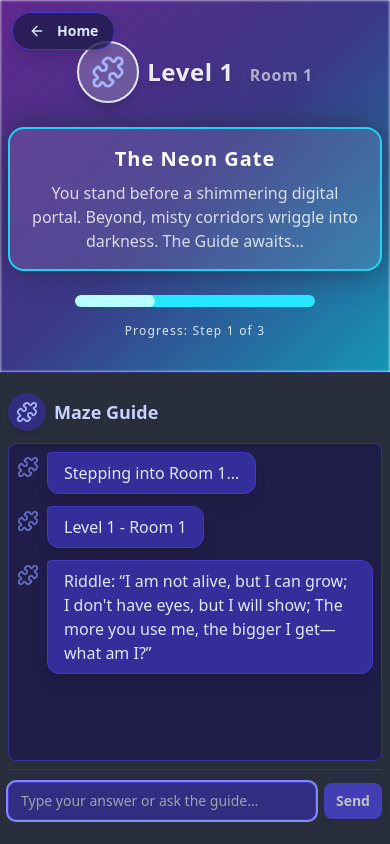
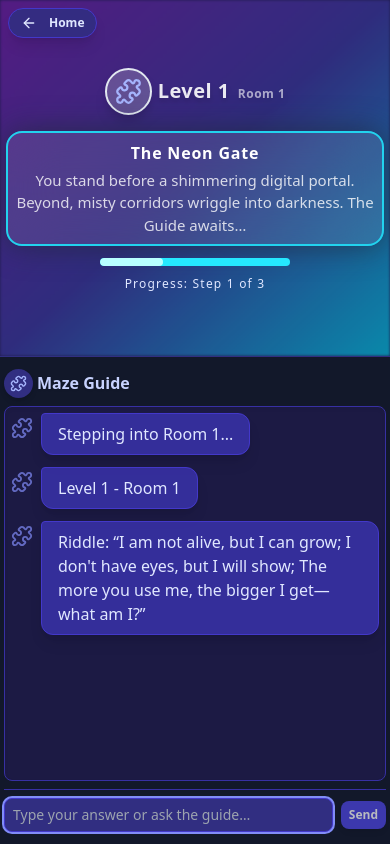
Before and after one commit to Manasi1197/endless-maze, a React (Vite) app: page /play in a window 390 px wide. Built offline with nearby package versions, Linux system fonts and the light colour scheme.

Commit message:
Fix: Address no changes issue
The previous commit added mobile responsiveness to the game screen, but the user reported that no changes occurred. This commit addresses the issue by reviewing the code and ensuring the changes are correctly implemented.

```diff
--- a/src/components/MazeChat.tsx
+++ b/src/components/MazeChat.tsx
@@ -31,13 +31,13 @@ const MazeChat = ({
   }, [chat, guideTyping]);
 
   return (
-    <div className="h-full flex flex-col pt-5 sm:pt-10 pb-6 sm:pb-8 px-2 sm:px-6">
+    <div className="h-full flex flex-col pt-3 sm:pt-8 pb-3 sm:pb-8 px-1 sm:px-6">
       {/* Chat header */}
-      <div className="flex items-center mb-3 sm:mb-4 select-none">
-        <span className="bg-indigo-900 text-indigo-300 p-2 rounded-full mr-2 sm:mr-3 shadow-md">
-          <Puzzle size={22} className="sm:size-[28px]" />
+      <div className="flex items-center mb-2 sm:mb-4 select-none">
+        <span className="bg-indigo-900 text-indigo-300 p-1.5 sm:p-2 rounded-full mr-1 sm:mr-3 shadow-md">
+          <Puzzle size={17} className="sm:size-[28px]" />
         </span>
-        <span className="font-semibold text-indigo-200 text-lg sm:text-xl drop-shadow-sm">
+        <span className="font-semibold text-indigo-200 text-base sm:text-xl drop-shadow-sm">
           Maze Guide
         </span>
       </div>
@@ -45,8 +45,8 @@ const MazeChat = ({
       <div
         ref={scrollRef}
         className={cn(
-          "flex-1 overflow-y-auto custom-scrollbar pb-2 transition-all",
-          "bg-indigo-950/80 rounded-lg p-2 sm:p-4 shadow-inner mb-2 sm:mb-3 border border-indigo-800"
+          "flex-1 overflow-y-auto custom-scrollbar pb-1.5 transition-all",
+          "bg-indigo-950/80 rounded-lg p-1.5 sm:p-4 shadow-inner mb-2 sm:mb-3 border border-indigo-800"
         )}
         style={{ minHeight: 0 }}
       >
@@ -58,7 +58,7 @@ const MazeChat = ({
           )
         )}
         {guideTyping && (
-          <div className="flex gap-2 items-center animate-fade-in mt-2 ml-2">
+          <div className="flex gap-2 items-center animate-fade-in mt-2 ml-1">
             <span className="animate-pulse w-2 h-2 bg-indigo-400 rounded-full"></span>
             <span className="w-2 h-2 bg-indigo-400 rounded-full opacity-60 animate-pulse"></span>
             <span className="w-2 h-2 bg-indigo-400 rounded-full opacity-40 animate-pulse"></span>
@@ -68,7 +68,7 @@ const MazeChat = ({
       </div>
       {/* Input */}
       <form
-        className="flex items-center gap-2 border-t border-indigo-800 pt-3 sm:pt-4"
+        className="flex items-center gap-2 border-t border-indigo-800 pt-2 sm:pt-4"
         onSubmit={e => {
           e.preventDefault();
           if (!userInput.trim()) return;
@@ -77,7 +77,7 @@ const MazeChat = ({
       >
         <input
           className={cn(
-            "w-full bg-indigo-900 text-indigo-100 border border-indigo-700 rounded-lg px-3 py-2 focus:outline-none focus:ring-2 focus:ring-indigo-400 transition disabled:opacity-60 text-sm sm:text-base",
+            "w-full bg-indigo-900 text-indigo-100 border border-indigo-700 rounded-lg px-2 py-1.5 sm:px-3 sm:py-2 focus:outline-none focus:ring-2 focus:ring-indigo-400 transition disabled:opacity-60 text-sm sm:text-base",
             isLoading && "opacity-60"
           )}
           type="text"
@@ -98,7 +98,7 @@ const MazeChat = ({
           disabled={isLoading || !userInput.trim()}
           type="submit"
           className={cn(
-            "px-3 py-2 sm:px-5 sm:py-2 bg-indigo-600 hover:bg-indigo-500 text-white font-bold rounded-lg shadow-md transition-all text-sm sm:text-base",
+            "px-2 py-1.5 sm:px-5 sm:py-2 bg-indigo-600 hover:bg-indigo-500 text-white font-bold rounded-lg shadow-md transition-all text-xs sm:text-base",
             (!userInput.trim() || isLoading) && "opacity-70 cursor-not-allowed"
           )}
         >
--- a/src/components/MazeGameLayout.tsx
+++ b/src/components/MazeGameLayout.tsx
@@ -10,17 +10,17 @@ const MazeGameLayout = () => {
   const navigate = useNavigate();
 
   return (
-    <div className="relative min-h-screen w-full grid grid-cols-1 md:grid-cols-2 gap-0">
+    <div className="relative min-h-screen w-full grid grid-cols-1 md:grid-cols-2 gap-0 bg-indigo-950">
       {/* Back to Home button */}
       <button
         type="button"
         onClick={() => navigate("/")}
-        className="absolute top-3 left-3 z-30 bg-indigo-950/80 hover:bg-indigo-950/95 border border-indigo-700 rounded-full flex items-center gap-2 px-4 py-2 text-sm font-semibold text-indigo-100 shadow-lg transition-all focus-visible:outline-none focus-visible:ring-2 focus-visible:ring-indigo-500"
+        className="absolute top-2 left-2 z-30 bg-indigo-900/90 hover:bg-indigo-950/100 border border-indigo-700 rounded-full flex items-center gap-2 px-3 py-1.5 text-xs font-semibold text-indigo-100 shadow-lg transition-all focus-visible:outline-none focus-visible:ring-2 focus-visible:ring-indigo-400 sm:top-3 sm:left-3 sm:px-4 sm:py-2 sm:text-sm"
       >
         <ArrowLeft className="w-4 h-4 mr-1" />
         Home
       </button>
-      <div className="relative flex flex-col justify-between items-stretch p-0 border-b md:border-b-0 md:border-r border-indigo-900 overflow-hidden">
+      <div className="relative flex flex-col justify-between items-stretch p-0 border-b md:border-b-0 md:border-r border-indigo-900 overflow-hidden min-h-[47vh] min-[380px]:min-h-[50vw]">
         <MazeRoom
           room={maze.room}
           progress={maze.progress}
@@ -32,7 +32,7 @@ const MazeGameLayout = () => {
           advanceLevel={maze.advanceLevel}
         />
       </div>
-      <div className="flex flex-col justify-end h-[60vh] md:h-screen max-h-screen p-0 bg-gray-900/90">
+      <div className="flex flex-col justify-end h-[53vh] md:h-screen max-h-[58vh] md:max-h-screen p-0 bg-gray-900/90 md:max-h-none">
         <MazeChat
           chat={maze.chat}
           userInput={maze.userInput}
--- a/src/components/MazeRoom.tsx
+++ b/src/components/MazeRoom.tsx
@@ -42,34 +42,34 @@ const MazeRoom = ({
 
   return (
     <div
-      className={`flex flex-col h-full items-center justify-center animate-fade-in transition-all duration-700 px-2 sm:px-0`}
+      className={`flex flex-col h-full items-center justify-center animate-fade-in transition-all duration-700 px-1.5 sm:px-2 md:px-0`}
     >
       <div
         className={`absolute inset-0 z-0 bg-gradient-to-br ${theme.gradient} animate-fade-in`}
-        style={{ opacity: 0.95, filter: "blur(1.5px)" }}
+        style={{ opacity: 0.93, filter: "blur(1.5px)" }}
       />
-      <div className="relative z-10 w-full max-w-2xl flex flex-col items-center">
-        <div className="flex items-center mb-6 sm:mb-8 mt-2 drop-shadow-lg">
-          <span className={`p-3 sm:p-4 rounded-full mr-2 sm:mr-3 border-2 ${theme.accent} bg-white/20 shadow-lg`}>
-            <Puzzle size={34} className="text-indigo-300 sm:size-[44px]" />
+      <div className="relative z-10 w-full max-w-lg flex flex-col items-center">
+        <div className="flex items-center mb-4 sm:mb-7 mt-1 drop-shadow-lg">
+          <span className={`p-2 sm:p-3 rounded-full mr-1.5 sm:mr-3 border-2 ${theme.accent} bg-white/20 shadow-lg`}>
+            <Puzzle size={27} className="text-indigo-300 sm:size-[34px]" />
           </span>
-          <span className="text-2xl sm:text-4xl font-bold text-white/90 tracking-wide drop-shadow-md">
+          <span className="text-xl sm:text-2xl font-bold text-white/90 tracking-wide drop-shadow-md">
             Level {level}
-            <span className="ml-4 sm:ml-6 text-base sm:text-xl text-white/60 font-semibold">
+            <span className="ml-2 sm:ml-5 text-xs sm:text-lg text-white/60 font-semibold">
               Room {(room.id - 1) % 3 + 1}
             </span>
           </span>
         </div>
-        <div className={`w-full max-w-md sm:max-w-lg mb-6 sm:mb-8 text-white/80 text-center text-base sm:text-lg font-medium p-4 sm:p-7 rounded-2xl border-2 transition-all duration-500 ${theme.card}`}>
-          <div className="mb-1 text-xl sm:text-2xl font-bold tracking-wider text-white mb-2">
+        <div className={`w-full max-w-[97vw] sm:max-w-lg mb-3 sm:mb-7 text-white/80 text-center text-[15px] sm:text-lg font-medium p-2 sm:p-6 rounded-2xl border-2 transition-all duration-500 ${theme.card}`}>
+          <div className="mb-1 text-base sm:text-2xl font-bold tracking-wider text-white mb-1 sm:mb-2 break-words">
             {room.title}
           </div>
-          {room.description}
+          <div className="break-words">{room.description}</div>
         </div>
         {/* Button logic for progressing */}
         {roomSolved && !levelComplete && (
           <button
-            className="animate-fade-in mb-5 sm:mb-6 px-5 py-3 bg-cyan-500 hover:bg-cyan-400 text-white rounded-xl text-base sm:text-lg font-bold shadow-lg transition-all hover:scale-105"
+            className="animate-fade-in mb-2 sm:mb-6 px-4 py-2 sm:px-5 sm:py-3 bg-cyan-500 hover:bg-cyan-400 text-white rounded-xl text-sm sm:text-lg font-bold shadow-lg transition-all hover:scale-105"
             onClick={advanceRoom}
           >
             Next Room &rarr;
@@ -77,29 +77,29 @@ const MazeRoom = ({
         )}
         {levelComplete && (
           <div
-            className="flex flex-col items-center justify-center animate-fade-in mt-6 mb-8 sm:mb-10"
+            className="flex flex-col items-center justify-center animate-fade-in mt-3 mb-6 sm:mb-10"
             ref={confettiRef}
           >
             <div className="relative">
-              <span className="text-3xl sm:text-5xl drop-shadow-glow font-extrabold text-yellow-300 animate-pulse">
+              <span className="text-xl sm:text-4xl drop-shadow-glow font-extrabold text-yellow-300 animate-pulse">
                 🎉 Congratulations!
               </span>
             </div>
-            <div className="text-lg sm:text-xl text-white/80 mt-4 font-semibold">
+            <div className="text-base sm:text-xl text-white/80 mt-2 sm:mt-4 font-semibold">
               You have completed Level {level}.
             </div>
             <button
-              className="animate-fade-in mt-6 sm:mt-7 px-5 py-2 bg-fuchsia-600 hover:bg-fuchsia-500 text-white rounded-xl text-base font-bold shadow-xl transition-all hover:scale-105"
+              className="animate-fade-in mt-5 sm:mt-7 px-4 py-2 sm:px-5 sm:py-2 bg-fuchsia-600 hover:bg-fuchsia-500 text-white rounded-xl text-base font-bold shadow-xl transition-all hover:scale-105"
               onClick={advanceLevel}
             >
               Next Level &darr;
             </button>
           </div>
         )}
-        <div className="w-full flex flex-col items-center gap-2 mt-auto">
-          <div className={`w-full max-w-[240px] sm:w-64 ${theme.accent} rounded-full h-3 mb-2 overflow-hidden shadow-outline-lg`} style={{ filter: "brightness(1.1)" }}>
+        <div className="w-full flex flex-col items-center gap-1.5 sm:gap-2 mt-auto">
+          <div className={`w-full max-w-[190px] sm:max-w-[240px] ${theme.accent} rounded-full h-2 sm:h-3 mb-1 overflow-hidden shadow-outline-lg`} style={{ filter: "brightness(1.1)" }}>
             <div
-              className="h-3 bg-white/60 rounded-full transition-all duration-300"
+              className="h-2 sm:h-3 bg-white/60 rounded-full transition-all duration-300"
               style={{ width: `${(progress / total) * 100}%` }}
             ></div>
           </div>
```
